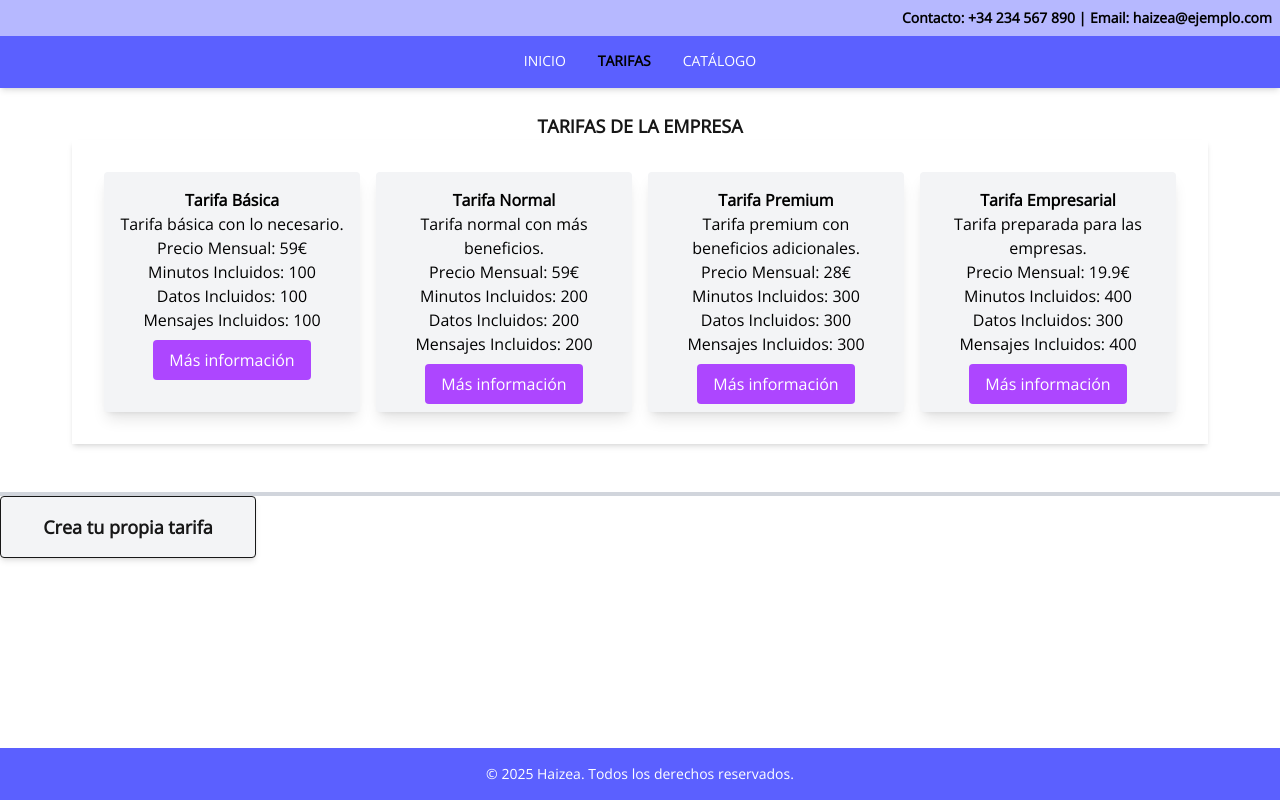
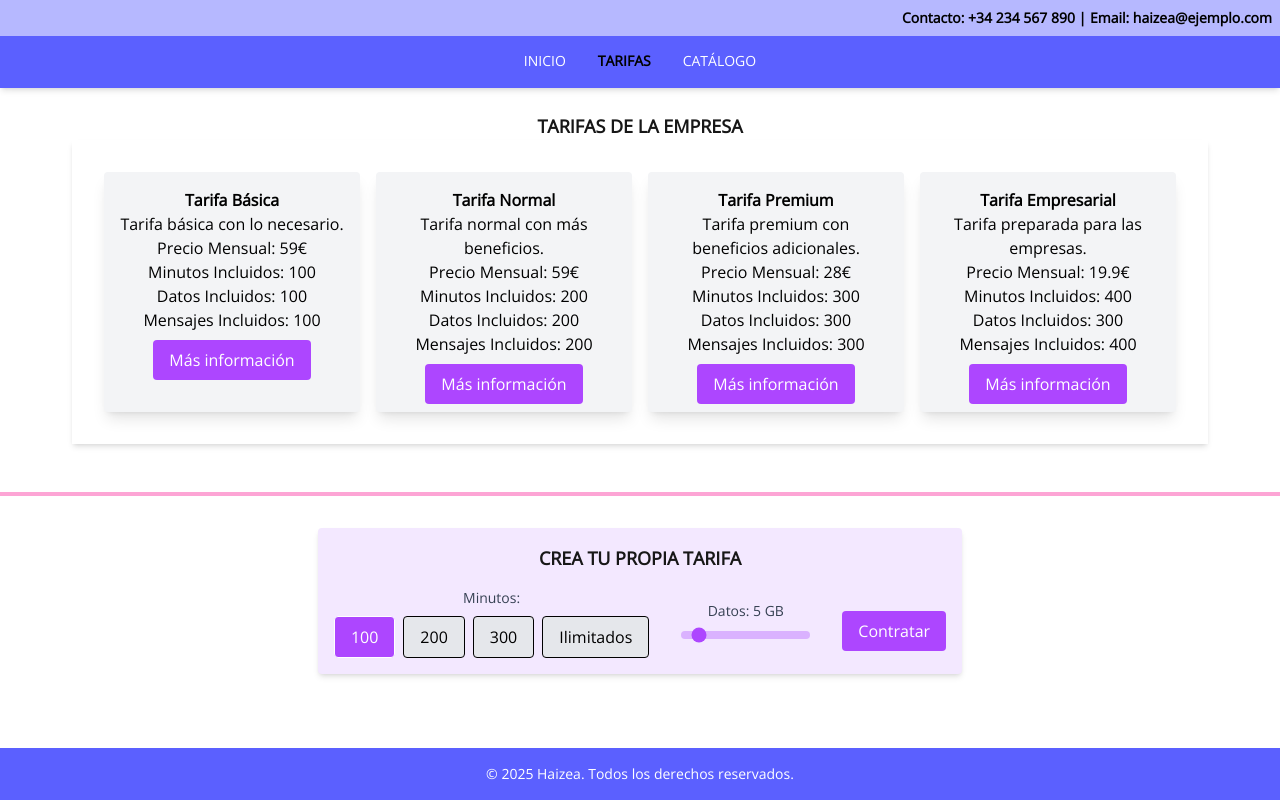
Before and after one commit to haizeagc/PFG_Next, a Next.js app in the folder my-app/: page /tarifas in a window 1280 px wide. Built offline with nearby package versions, Linux system fonts and the light colour scheme; data requests are answered from the project's data file.

Commit message:
Elecciones hecho entero

```diff
--- a/my-app/src/app/tarifas/page.tsx
+++ b/my-app/src/app/tarifas/page.tsx
@@ -7,7 +7,7 @@ export default function Tarifas() {
   return (
     <div>
       <DatoTarifa/>
-      <div className="w-full h-1 bg-gray-300 mt-4"></div>
+      <div className="w-full h-1 bg-pink-300 mt-4"></div>
       <Elecciones/>
     </div>
   );
--- a/my-app/src/app/ui/tarifas/elecciones.tsx
+++ b/my-app/src/app/ui/tarifas/elecciones.tsx
@@ -1,7 +1,74 @@
+"use client";
+
+import { useState } from "react";
+
 export default function Elecciones() {
+  const [datos, setDatos] = useState(5); // Estado para los datos seleccionados
+  const [minutosSeleccionados, setMinutosSeleccionados] = useState<string>("100"); // Estado para los minutos seleccionados
+
+  const handleDatosChange = (e: React.ChangeEvent<HTMLInputElement>) => {
+    setDatos(Number(e.target.value)); // Actualiza el estado con el valor del slider
+  };
+
+  const handleMinutosChange = (minutos: string) => {
+    setMinutosSeleccionados(minutos); // Actualiza el estado con el minuto seleccionado
+  };
+
   return (
-    <div className="w-64 h-auto p-4 border rounded shadow-md bg-gray-100 text-center">
-      <h2 className="text-lg font-bold">Crea tu propia tarifa</h2>
+    <div className="flex justify-center items-center my-8">
+      <div className="w-auto h-auto p-4 rounded shadow-md bg-purple-100 text-center">
+        <h2 className="text-lg font-bold mb-4">CREA TU PROPIA TARIFA</h2>
+        <form className="flex flex-row gap-8 items-center">
+          {/* Selección de minutos con botones */}
+          <div>
+            <label className="block text-sm font-medium text-gray-700 mb-2">
+              Minutos:
+            </label>
+            <div className="flex gap-2">
+              {["100", "200", "300", "Ilimitados"].map((minutos) => (
+                <button
+                  key={minutos}
+                  type="button"
+                  onClick={() => handleMinutosChange(minutos)}
+                  className={`px-4 py-2 border rounded ${
+                    minutosSeleccionados === minutos
+                      ? "bg-purple-500 text-white"
+                      : "bg-gray-200 text-black"
+                  } hover:bg-purple-400`}
+                >
+                  {minutos}
+                </button>
+              ))}
+            </div>
+          </div>
+
+          {/* Selección de datos con slider */}
+          <div>
+            <label htmlFor="datos" className="block text-sm font-medium text-gray-700">
+              Datos: {datos} GB
+            </label>
+            <input
+              id="datos"
+              name="datos"
+              type="range"
+              min="1"
+              max="50"
+              step="1"
+              value={datos}
+              onChange={handleDatosChange}
+              className="w-full mt-2 appearance-none bg-purple-300 h-2 rounded-full accent-purple-500"
+            />
+          </div>
+
+          {/* Botón para contratar */}
+          <button
+            type="submit"
+            className="mt-4 bg-purple-500 text-white px-4 py-2 rounded hover:bg-purple-700"
+          >
+            Contratar
+          </button>
+        </form>
+      </div>
     </div>
   );
 }
```
